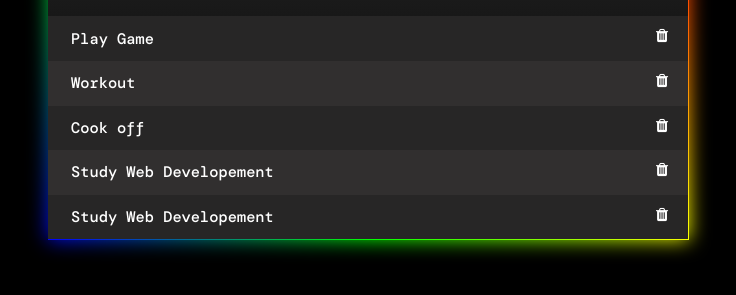
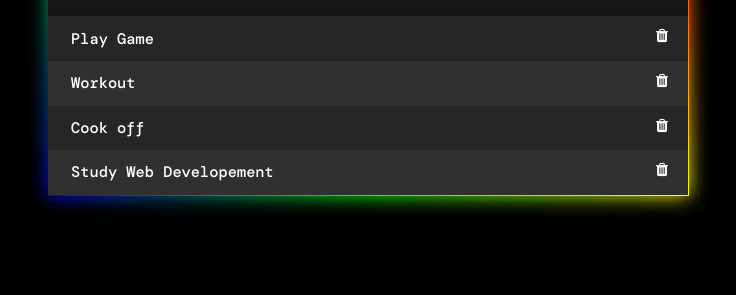
Before and after one commit to Himanshu44626748/todo, a plain HTML site: page index.html in a window 1280 px wide. Shown: the part 241-536 px from the top of the page, without its empty margins (272-1008 px from the left). Drawn offline with nearby package versions, Linux system fonts and the light colour scheme.

Commit message:
Update index.html

```diff
--- a/index.html
+++ b/index.html
@@ -22,7 +22,6 @@
                     <li>Workout</li>
                     <li>Cook off</li>
                     <li>Study Web Developement</li>
-                    <li>Study Web Developement</li>
                 </ul>
             </div>
         </div>
```
